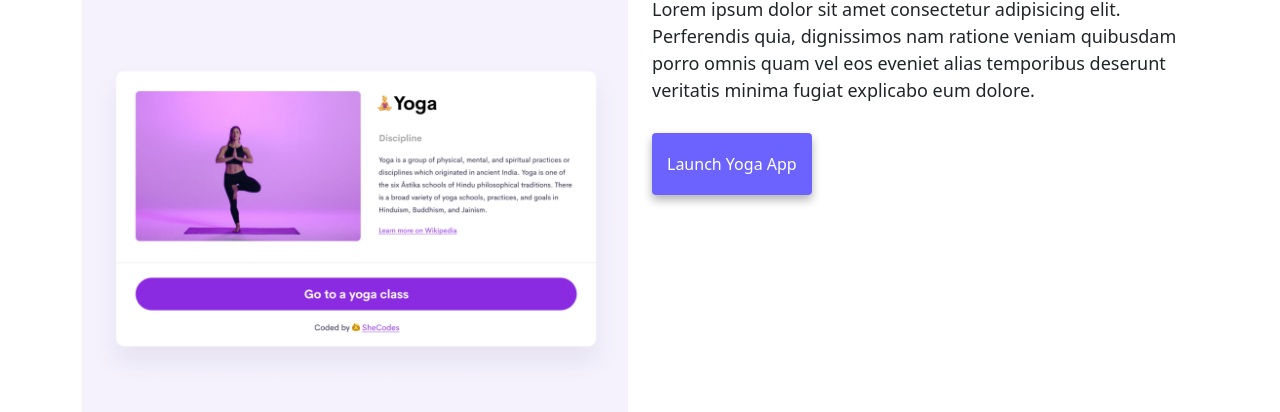
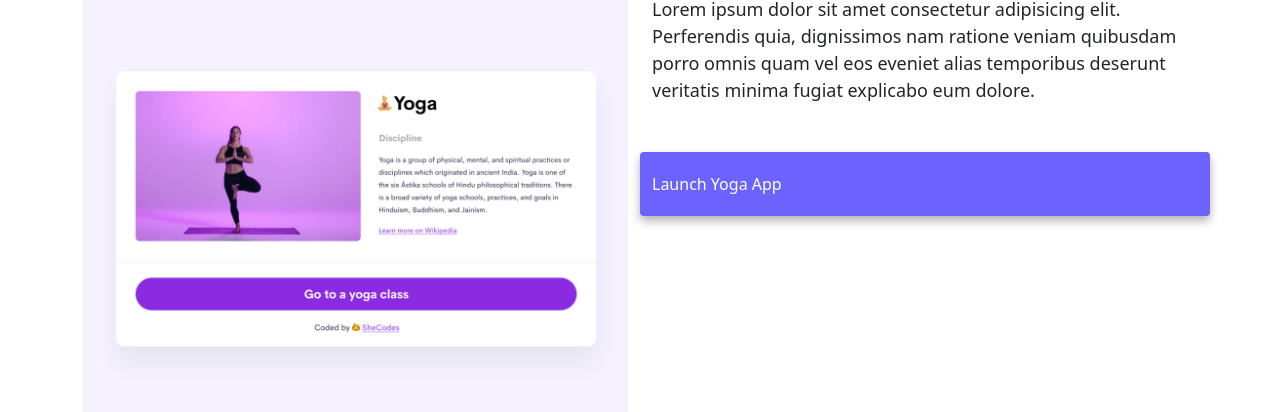
Before and after one commit to tereferrara/Homework, a website: page index.html in a window 1280 px wide. Shown: the part 388-800 px from the top of the page. Drawn offline with nearby package versions, Linux system fonts and the light colour scheme.

Commit message:
Update index.html

```diff
--- a/index.html
+++ b/index.html
@@ -73,7 +73,7 @@
             eos eveniet alias temporibus deserunt veritatis minima fugiat
             explicabo eum dolore.
           </p>
-          <div class="mt-5 d-sm-12">
+          <div class="row mt-5 d-sm-12">
             <a href="#" class="primary-link">Launch Yoga App</a>
           </div>
         </div>
@@ -99,7 +99,6 @@
         <div class="col-md-6 col-lg-6 col-sm-12">
           <img src="images/yogurt.png" alt="yoghurt website screenshot" class="img-fluid rounded" />
         </div>
-        <div class="row mt-5 d-sm-12"></div>
         <div class="col-md-6 col-lg-6 col-sm-12">
           <h2 class="mb-3 d-sm-block">Yogurt app</h2>
           <p>
```
